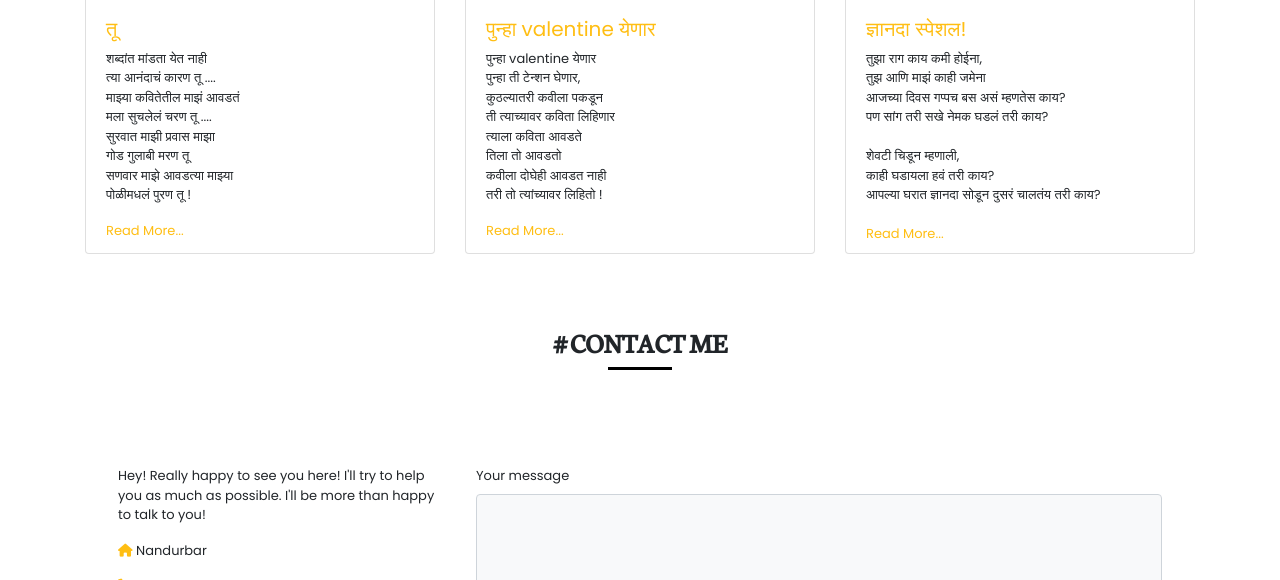
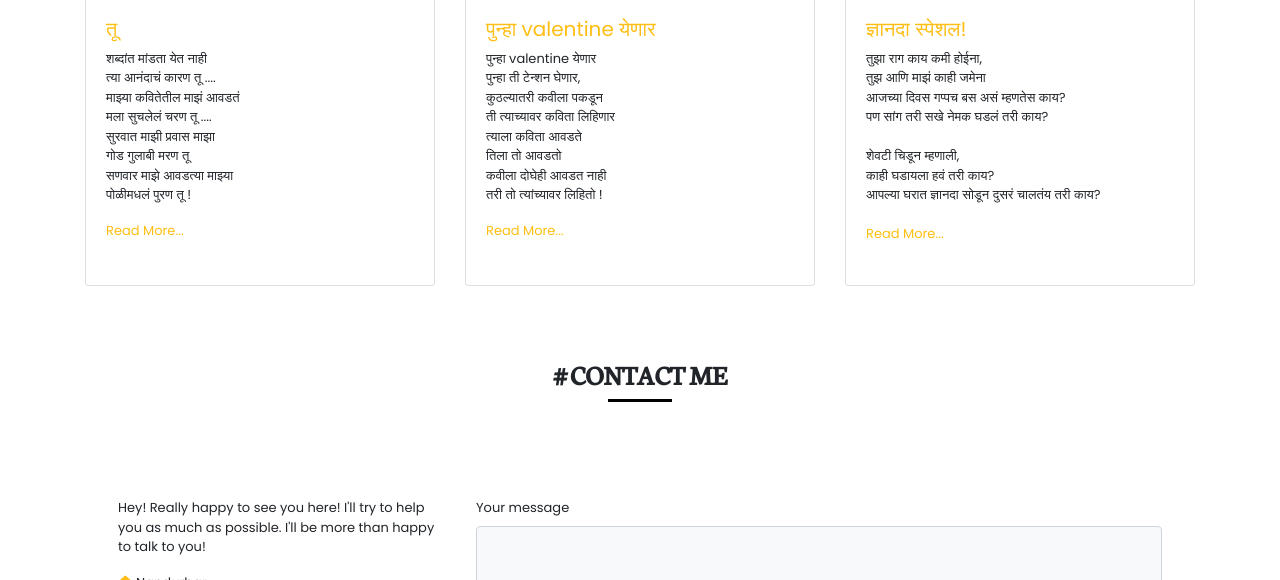
Before and after one commit to asachkahitari/portfolio, a plain HTML site: page portfolio.html in a window 1280 px wide. Shown: the part 2220-2800 px from the top of the page. Drawn offline with nearby package versions, Linux system fonts and the light colour scheme.

Commit message:
Update portfolio.html

```diff
--- a/portfolio.html
+++ b/portfolio.html
@@ -256,7 +256,7 @@
       <div class="container my-5">
         <div class="row">
           <div class="col-md-4 my-4">
-            <div class="card" style="height: 27rem;" >
+            <div class="card" style="height: 29rem;" >
               <img class="card-img-top" src="https://picsum.photos/id/217/800/400?grayscale" alt="Card image cap">
               <div class="card-body">
                 <h5 class="textMyColor">तू</h5>
@@ -273,7 +273,7 @@
             </div>
           </div>
           <div class="col-md-4 my-4">
-            <div class="card" style="height: 27rem;" >
+            <div class="card" style="height: 29rem;" >
               <img class="card-img-top" src="https://picsum.photos/id/218/800/400?grayscale" alt="Card image cap">
               <div class="card-body">
                 <h5 class="textMyColor">पुन्हा valentine येणार</h5>
@@ -290,7 +290,7 @@
             </div>
           </div>
           <div class="col-md-4 my-4">
-            <div class="card" style="height: 27rem;" >
+            <div class="card" style="height: 29rem;" >
               <img class="card-img-top" src="https://picsum.photos/id/219/800/400?grayscale" alt="Card image cap">
               <div class="card-body">
                 <h5 class="textMyColor">ज्ञानदा स्पेशल!</h5>
```
